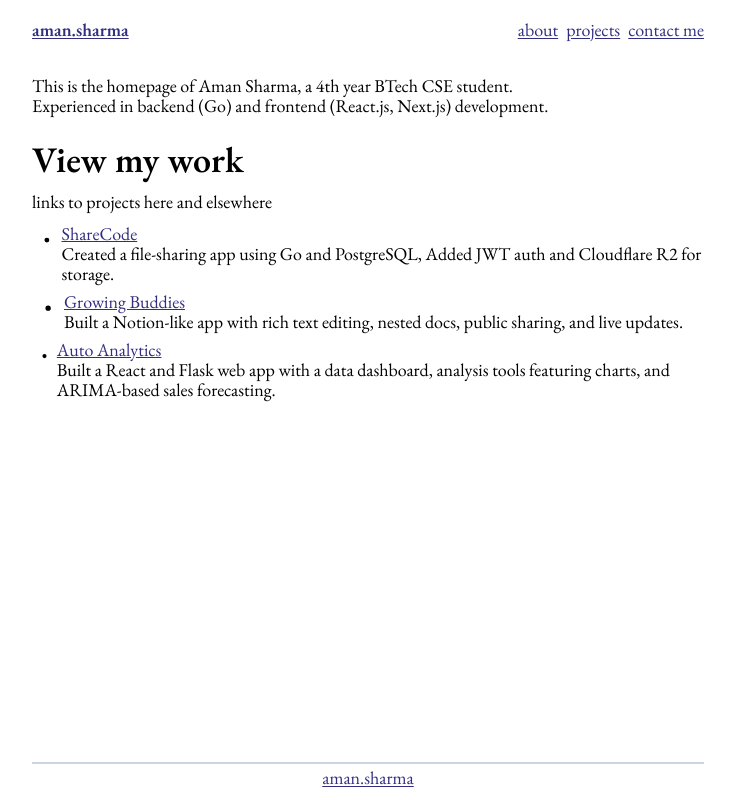
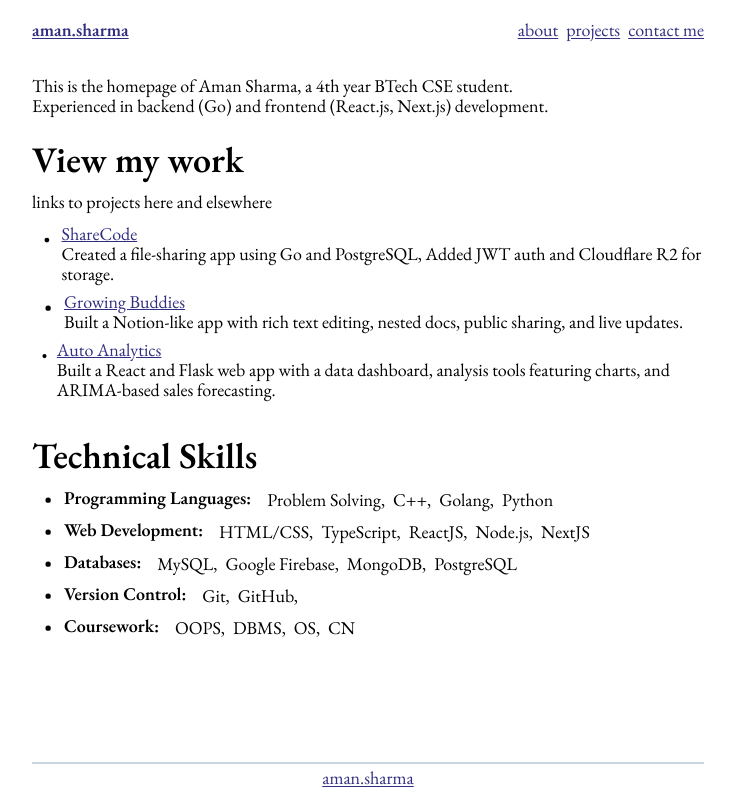
Before and after one commit to aman1117/portfolio, a Next.js app: page / in a window 1280 px wide. Shown: the whole page, without its empty margins (272-1007 px from the left). Built offline with nearby package versions, Linux system fonts and the light colour scheme.

Commit message:
main page done

```diff
--- /dev/null
+++ b/app/_components/technical.tsx
@@ -0,0 +1,31 @@
+import { Dot } from 'lucide-react';
+import React from 'react';
+
+const TechnicalSkill: React.FC = () => {
+  const skills: { [key: string]: string[] } = {
+    'Programming Languages': ['Problem Solving,', 'C++,', 'Golang,', 'Python'],
+    'Web Development': ['HTML/CSS,', 'TypeScript,', 'ReactJS,', 'Node.js,', 'NextJS'],
+    'Databases': ['MySQL,', 'Google Firebase,', 'MongoDB,', 'PostgreSQL'],
+    'Version Control': ['Git,', 'GitHub,'],
+    'Coursework': ['OOPS,', 'DBMS,', 'OS,', 'CN'],
+  };
+
+  return (
+    <div className="max-w-2xl mx-auto mt-3 mb-4">
+      <h2 className="text-4xl font-bold mb-2">Technical Skills</h2>
+      {Object.keys(skills).map((category, index) => (
+        <div key={index} className=" flex items-center ">
+            <Dot size={32} className="inline-block" />
+          <h3 className="md:text-lg text-sm font-semibold mb-1 md:mr-4 mr-2">{category}:</h3>
+
+            {skills[category].map((skill, i) => (
+              <p key={i} className= "md:text-lg text-sm md:mr-2 mr-1">{skill}</p>
+            ))}
+
+        </div>
+      ))}
+    </div>
+  );
+};
+
+export default TechnicalSkill;
--- a/app/page.tsx
+++ b/app/page.tsx
@@ -1,4 +1,5 @@
 import ProjectsList from "./_components/projects";
+import TechnicalSkill from "./_components/technical";
 
 export default function Home() {
   return (
@@ -11,6 +12,9 @@ export default function Home() {
           <div className=" mt-4">
         <ProjectsList />
           </div>
+          <div className=" mt-4">
+        <TechnicalSkill />
+          </div>
       </div>
   );
 }
```
